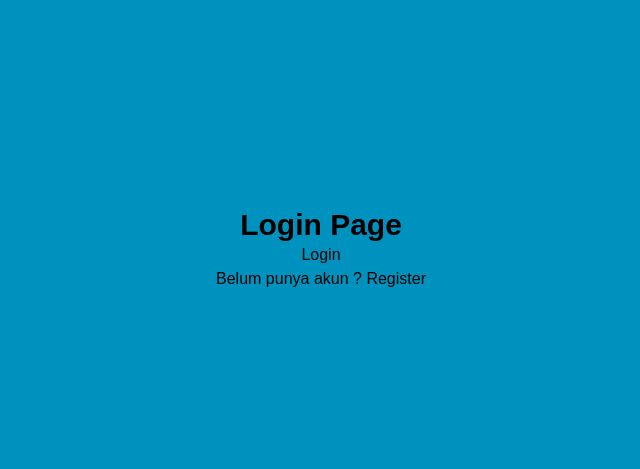
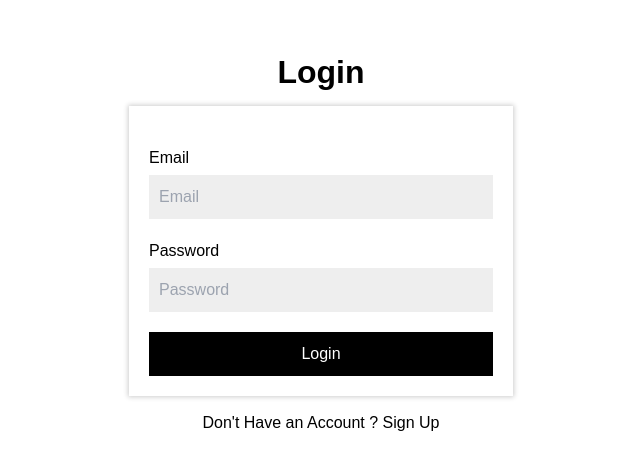
Before and after one commit to ahmaddani227/NextPages, a Next.js app: page /auth/login in a window 1280 px wide. Shown: the part 151-620 px from the top of the page, without its empty margins (319-959 px from the left). Built offline with nearby package versions, Linux system fonts and the light colour scheme.

Commit message:
Next Pages - EP16(Login Multi Role)

```diff
--- a/src/lib/firebase/service.ts
+++ b/src/lib/firebase/service.ts
@@ -29,6 +29,25 @@
   const data = snapshot.data();
 
   return data;
+}
+
+export async function signIn(userData: { email: string }) {
+  const q = query(
+    collection(firestore, "users"),
+    where("email", "==", userData.email)
+  );
+
+  const snapshot = await getDocs(q);
+  const data = snapshot.docs.map((doc) => ({
+    id: doc.id,
+    ...doc.data(),
+  }));
+
+  if (data) {
+    return data[0];
+  } else {
+    return null;
+  }
 }
 
 export async function signUp(
--- a/src/middleware.ts
+++ b/src/middleware.ts
@@ -8,4 +8,4 @@
   return res;
 }
 
-export default withAuth(mainMiddleware, ["/profile"]);
+export default withAuth(mainMiddleware, ["/profile", "/admin"]);
--- a/src/middlewares/withAuth.ts
+++ b/src/middlewares/withAuth.ts
@@ -6,6 +6,8 @@
   NextRequest,
   NextResponse,
 } from "next/server";
+
+const onlyAdmin = ["/admin"];
 
 export default function withAuth(
   middleware: NextMiddleware,
@@ -21,8 +23,13 @@
       });
 
       if (!token) {
-        const url = new URL("/", req.url);
+        const url = new URL("/auth/login", req.url);
+        url.searchParams.set("callbackUrl", encodeURI(req.url));
         return NextResponse.redirect(url);
+      }
+
+      if (token.role !== "admin" && onlyAdmin.includes(pathName)) {
+        return NextResponse.redirect(new URL("/", req.url));
       }
     }
 
--- /dev/null
+++ b/src/pages/admin/index.tsx
@@ -0,0 +1,9 @@
+const AdminPage = () => {
+  return (
+    <div>
+      <h1>Admin</h1>
+    </div>
+  );
+};
+
+export default AdminPage;
--- a/src/pages/api/auth/[...nextauth].ts
+++ b/src/pages/api/auth/[...nextauth].ts
@@ -1,3 +1,5 @@
+import { signIn } from "@/lib/firebase/service";
+import { compare } from "bcrypt";
 import { NextAuthOptions } from "next-auth";
 import NextAuth from "next-auth/next";
 import CredentialsProvider from "next-auth/providers/credentials";
@@ -16,31 +18,26 @@
           label: "Email",
           type: "email",
         },
-        fullname: {
-          label: "Full Name",
-          type: "text",
-        },
         password: {
           label: "Password",
           type: "password",
         },
       },
       async authorize(credentials) {
-        const { email, password, fullname } = credentials as {
+        const { email, password } = credentials as {
           email: string;
           password: string;
-          fullname: string;
         };
 
-        const user: any = {
-          id: 1,
-          email,
-          fullname,
-          password,
-        };
+        const user: any = await signIn({ email });
 
         if (user) {
-          return user;
+          const passwordConfirm = await compare(password, user.password);
+          if (passwordConfirm) {
+            return user;
+          }
+
+          return null;
         } else {
           return null;
         }
@@ -52,6 +49,7 @@
       if (account?.provider === "credentials") {
         token.email = user.email;
         token.fullname = user.fullname;
+        token.role = user.role;
       }
       return token;
     },
@@ -62,8 +60,14 @@
       if ("fullname" in token) {
         session.user.fullname = token.fullname;
       }
+      if ("role" in token) {
+        session.user.role = token.role;
+      }
       return session;
     },
+  },
+  pages: {
+    signIn: "/auth/login",
   },
 };
 
--- a/src/views/Auth/Login/Login.module.scss
+++ b/src/views/Auth/Login/Login.module.scss
@@ -1,10 +1,43 @@
-@import "@/styles/colors.scss";
-
 .login {
   display: flex;
+  align-items: center;
+  justify-content: center;
   flex-direction: column;
-  justify-content: center;
-  align-items: center;
   height: 100vh;
-  background-color: map-get($map: $schema, $key: primary);
+  width: 100vw;
+  &__title {
+    font-size: 32px;
+    margin-bottom: 10px;
+    font-weight: bold;
+  }
+  &__error {
+    color: red;
+    margin-bottom: 25;
+  }
+  &__form {
+    width: 30%;
+    padding: 20px;
+    box-shadow: 0 0 5px 1px rgba(0, 0, 0, 0.2);
+    &__item {
+      margin: 20px 0;
+      display: flex;
+      flex-direction: column;
+      &__label {
+        margin-bottom: 5px;
+      }
+      &__input {
+        padding: 10px;
+        background-color: #eee;
+      }
+      &__button {
+        background-color: #000;
+        color: #fff;
+        width: 100%;
+        padding: 10px;
+      }
+    }
+  }
+  &__link {
+    margin: 15px 0;
+  }
 }
--- a/src/views/Auth/Login/index.tsx
+++ b/src/views/Auth/Login/index.tsx
@@ -1,20 +1,90 @@
 import Link from "next/link";
+import styles from "./Login.module.scss";
+import { useState } from "react";
 import { useRouter } from "next/router";
-import styles from "./Login.module.scss";
+import { signIn } from "next-auth/react";
 
 const LoginView = () => {
-  const { push } = useRouter();
+  const [isLoading, setIsLoading] = useState<boolean>(false);
+  const [error, setError] = useState<String>("");
 
-  const handleLogin = () => {
-    push("/product");
+  const { push, query } = useRouter();
+
+  const callbackUrl: any = query.callbackUrl || "/";
+
+  const handleSubmit = async (e: any) => {
+    e.preventDefault();
+    setError("");
+    setIsLoading(true);
+
+    try {
+      const res = await signIn("credentials", {
+        redirect: false,
+        email: e.target.email.value,
+        password: e.target.password.value,
+
+        callbackUrl,
+      });
+
+      if (!res?.error) {
+        setIsLoading(false);
+        push(callbackUrl);
+      } else {
+        setIsLoading(false);
+        setError("Email or password is incorrect");
+      }
+    } catch (error: any) {
+      setIsLoading(false);
+      setError("Email or password is incorrect");
+    }
   };
 
   return (
     <div className={styles.login}>
-      <h1 className="text-3xl font-bold">Login Page</h1>
-      <button onClick={() => handleLogin()}>Login</button>
-      <p>
-        Belum punya akun ? <Link href={"/auth/register"}>Register</Link>
+      <h1 className={styles.login__title}>Login</h1>
+
+      {error && <p className={styles.login__error}>{error}</p>}
+
+      <div className={styles.login__form}>
+        <form onSubmit={handleSubmit}>
+          <div className={styles.login__form__item}>
+            <label htmlFor="email" className={styles.login__form__item__label}>
+              Email
+            </label>
+            <input
+              type="email"
+              name="email"
+              id="email"
+              placeholder="Email"
+              className={styles.login__form__item__input}
+            />
+          </div>
+          <div className={styles.login__form__item}>
+            <label
+              htmlFor="password"
+              className={styles.login__form__item__label}
+            >
+              Password
+            </label>
+            <input
+              type="password"
+              name="password"
+              id="password"
+              placeholder="Password"
+              className={styles.login__form__item__input}
+            />
+          </div>
+          <button
+            type="submit"
+            className={styles.login__form__item__button}
+            disabled={isLoading}
+          >
+            {isLoading ? "Loading..." : "Login"}
+          </button>
+        </form>
+      </div>
+      <p className={styles.login__link}>
+        Don't Have an Account ? <Link href="/auth/register">Sign Up</Link>
       </p>
     </div>
   );
```
